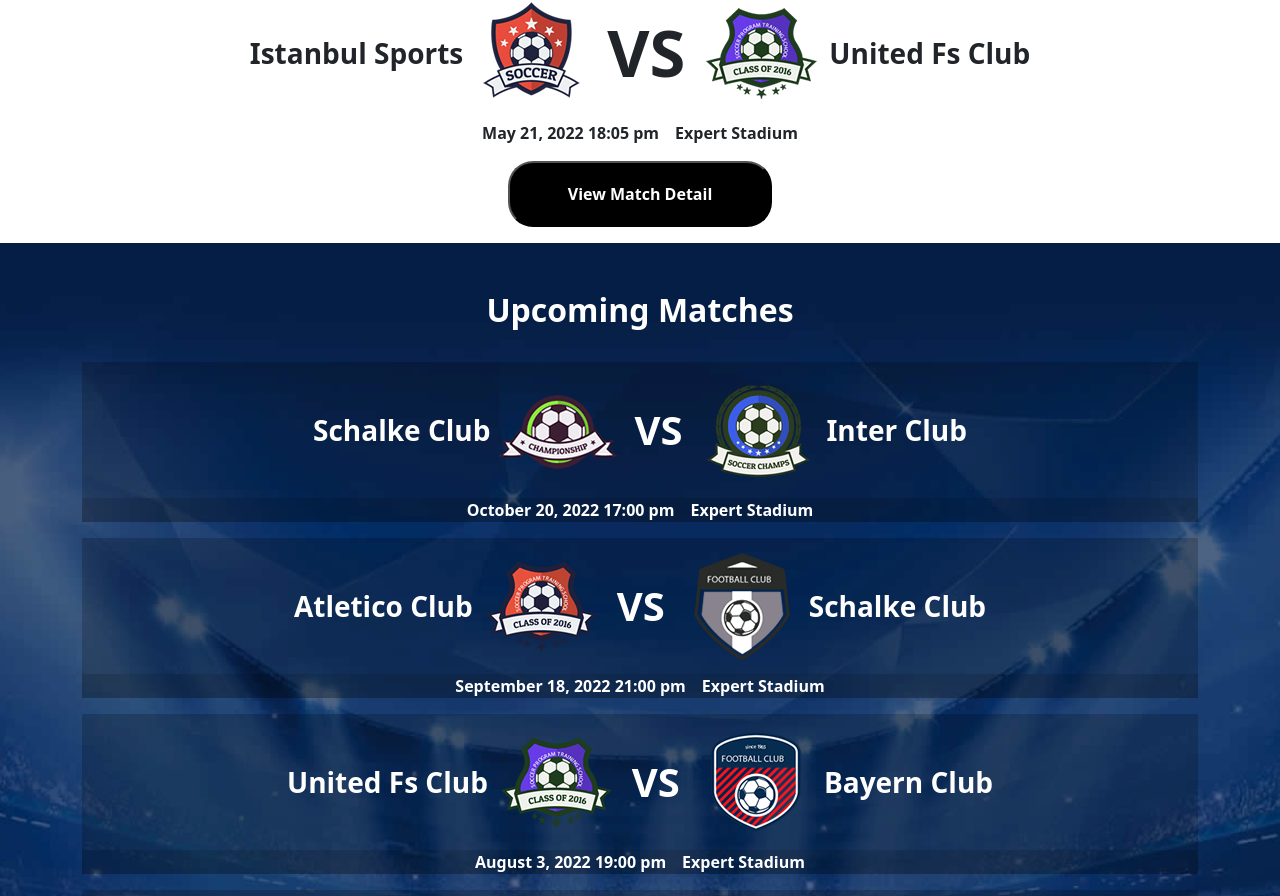
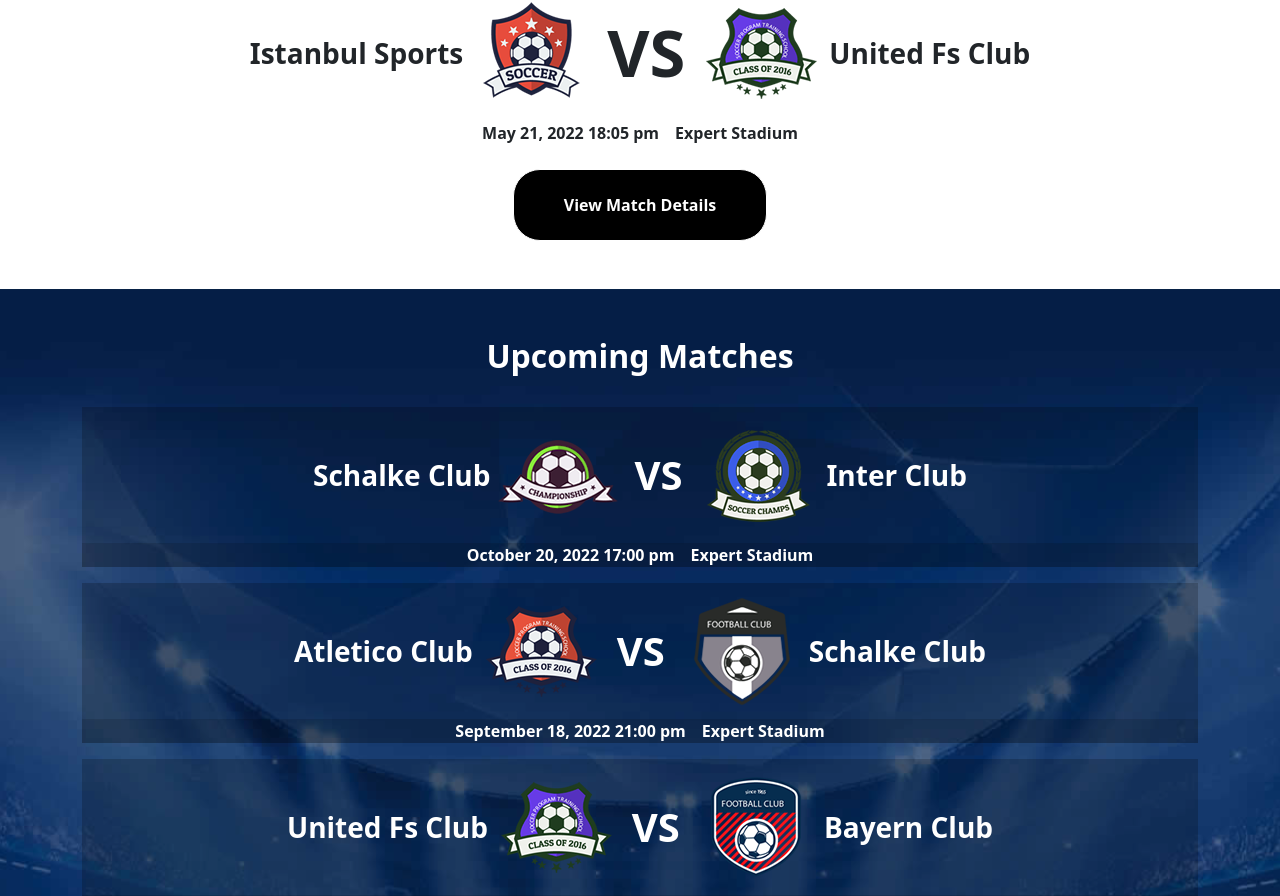
Before and after one commit to FernandoVerderame/proj-html-vuejs, a Vue app: page / in a window 1280 px wide. Shown: the part 931-1827 px from the top of the page. Built offline with nearby package versions, Linux system fonts and the light colour scheme.

Commit message:
button with black and transparent version added

```diff
--- /dev/null
+++ b/src/components/generics/GenericButton.vue
@@ -0,0 +1,43 @@
+<script>
+export default {
+    name: 'GenericButton',
+    props: {
+        buttonText: String,
+    }
+}
+</script>
+
+<template>
+    <button>
+        <a href="#">
+            {{ buttonText }}
+        </a>
+    </button>
+</template>
+
+<style lang="scss" scoped>
+button {
+    color: white;
+    border-radius: 27px;
+    font-weight: 600;
+    padding: 0 50px;
+    line-height: 70px;
+    margin: 0.5rem 0 2rem;
+}
+
+button.black {
+    background-color: black;
+    border: 1px solid;
+}
+
+button.transparent {
+    background-color: transparent;
+    border: 1px solid white;
+}
+
+a {
+    text-decoration: none;
+    color: white;
+    line-height: 70px;
+}
+</style>
--- a/src/components/matches/CurrentMatch.vue
+++ b/src/components/matches/CurrentMatch.vue
@@ -1,5 +1,6 @@
 <script>
-import MatchCard from "./MatchCard.vue"
+import MatchCard from "./MatchCard.vue";
+import GenericButton from "../generics/GenericButton.vue";
 
 export default {
     name: 'CurrentMatch',
@@ -49,7 +50,7 @@ export default {
             },
         ]
     }),
-    components: { MatchCard }
+    components: { MatchCard, GenericButton }
 };
 </script>
 
@@ -59,16 +60,8 @@ export default {
         <MatchCard :team1ID="calendar[0].team1ID" :team2ID="calendar[0].team2ID" :date="calendar[0].date"
             :stadium="calendar[0].stadium" />
         <!-- More details button -->
-        <button>View Match Detail</button>
+        <GenericButton buttonText="View Match Details" class="black" />
     </section>
 </template>
 
-<style lang="scss" scoped>
-button {
-    background-color: black;
-    color: white;
-    border-radius: 25px;
-    font-weight: 600;
-    padding: 1.2rem 3.6rem;
-}
-</style>
+<style lang="scss" scoped></style>
```
